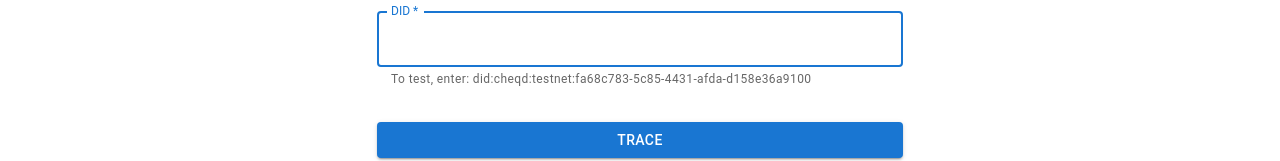
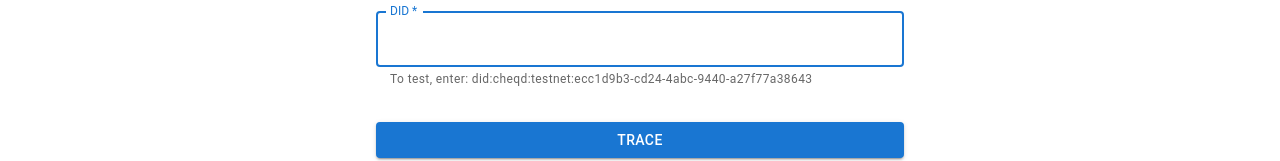
Before and after one commit to sid030sid/supply-trust, a React (Create React App) app in the folder frontend/: page /trace-and-track in a window 1280 px wide. Shown: the part 173-334 px from the top of the page. Built offline with nearby package versions, Linux system fonts and the light colour scheme; the HTML template or start-up script is replaced by a standard one.

Commit message:
improved alert messages for better UX and added new demo did

```diff
--- a/frontend/src/components/InputForTracing.js
+++ b/frontend/src/components/InputForTracing.js
@@ -113,7 +113,7 @@ export default function InputForTracing(props) {
                     label="DID"
                     name="DID"
                     autoFocus
-                    helperText="To test, enter: did:cheqd:testnet:fa68c783-5c85-4431-afda-d158e36a9100"
+                    helperText="To test, enter: did:cheqd:testnet:ecc1d9b3-cd24-4abc-9440-a27f77a38643"
                 />
                 <Button
                     type="submit"
--- a/frontend/src/components/SCDMS.js
+++ b/frontend/src/components/SCDMS.js
@@ -50,7 +50,7 @@ export default function SCDMS(props) {
         const cid = res.data
 
         //alert for better UX
-        alert("Your supply chain event metadata is stored as CID: "+cid+"\nPlease wait for the supply chain event to be fully documented with did:cheqd.")
+        alert("Your supply chain event metadata is stored as CID: "+cid+"\nPlease wait for the supply chain event to be fully documented with did:cheqd.\nThis may take a while, please wait for the next verification and do not refresh the web app in the meantime.")
 
 
         const serviceEndpoints = []
```
